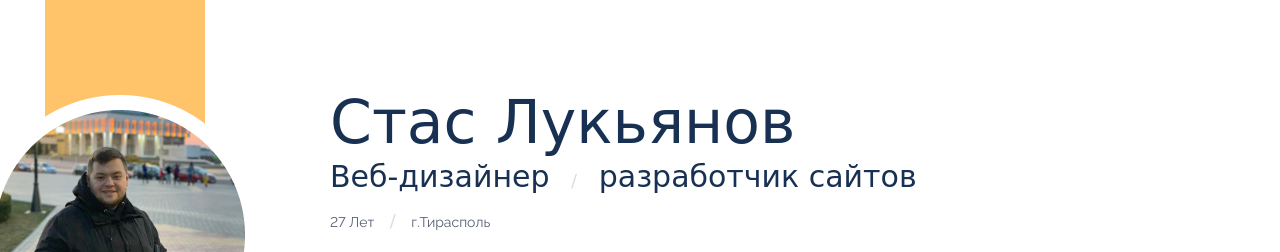
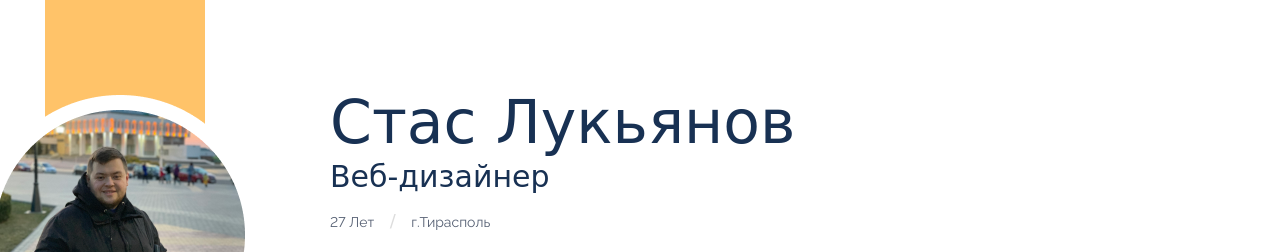
Before and after one commit to WhatLoyd/cvresume, a plain HTML site: page index.html in a window 1280 px wide. Shown: the top 252 px of the page. Drawn offline with Linux system fonts and the light colour scheme; a web font is replaced by a local one.

Commit message:
Update index.html

```diff
--- a/index.html
+++ b/index.html
@@ -20,7 +20,7 @@
             <div class="header__right-block">
                 <div class="my-naming">
                     <h1 class="my-name">Стас Лукьянов</h1>
-                    <h3 class="my-proffesion">Веб-дизайнер <span class="divider">/</span> разработчик сайтов</h3>
+                    <h3 class="my-proffesion">Веб-дизайнер</h3>
                     <div class="years-city">27 Лет <span class="divider">/</span> г.Тирасполь</div>
                 </div>
                 <div class="connect">
```
